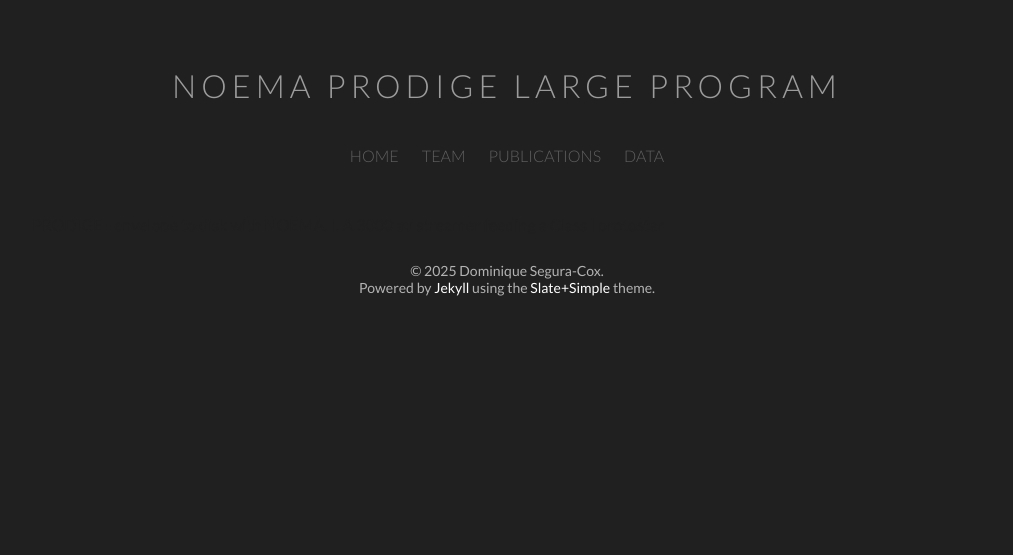
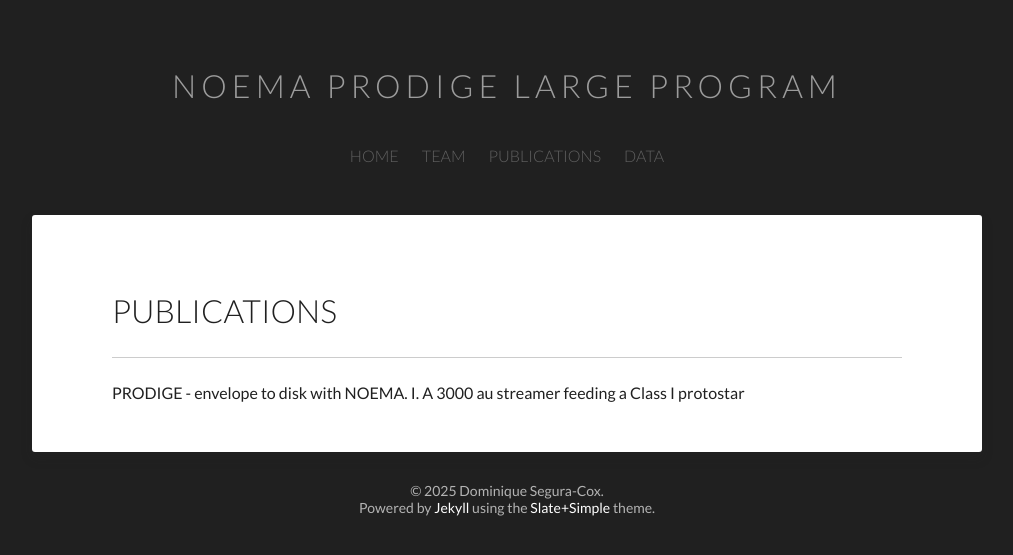
Before and after one commit to NOEMA-PRODIGE/NOEMA-PRODIGE.github.io, a Jekyll site: the page built from tags/index.html, in a window 1280 px wide. Shown: the top 555 px of the page, without its empty margins (133-1146 px from the left). Built offline with Jekyll 4.4.1, drawn with Linux system fonts in a browser that asks for light colours.

Commit message:
Update index.html

```diff
--- a/tags/index.html
+++ b/tags/index.html
@@ -2,5 +2,12 @@
 layout: post-index
 title: PUBLICATIONS
 ---
+<article>
+    <h1 class="entry-title">
+        <a>{{ page.title }}</a>
+    </h1>
+    <hr>
 
 <a href="https://ui.adsabs.harvard.edu/abs/2022A%26A...667A..12V/abstract">PRODIGE - envelope to disk with NOEMA. I. A 3000 au streamer feeding a Class I protostar</a>
+
+</article>
```
